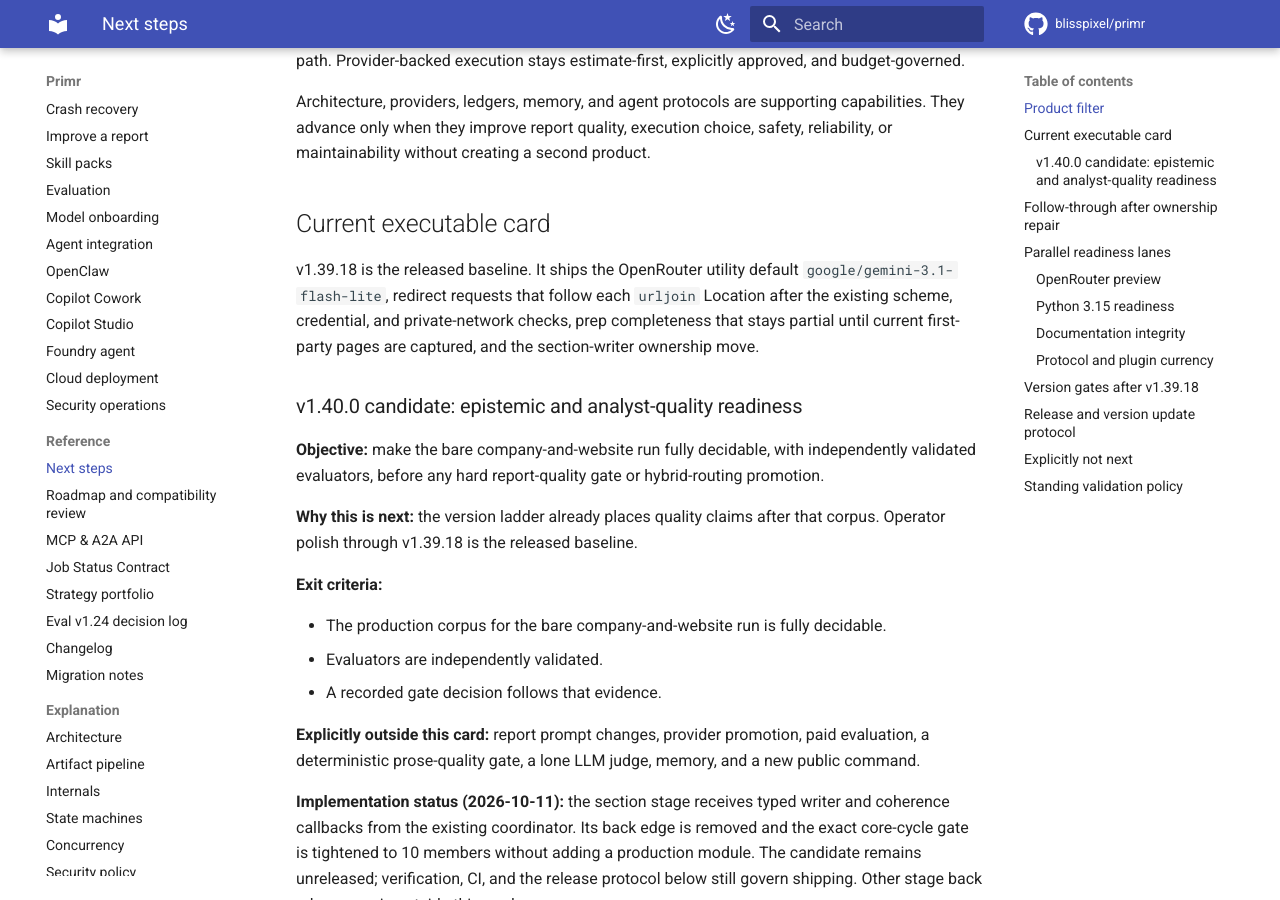
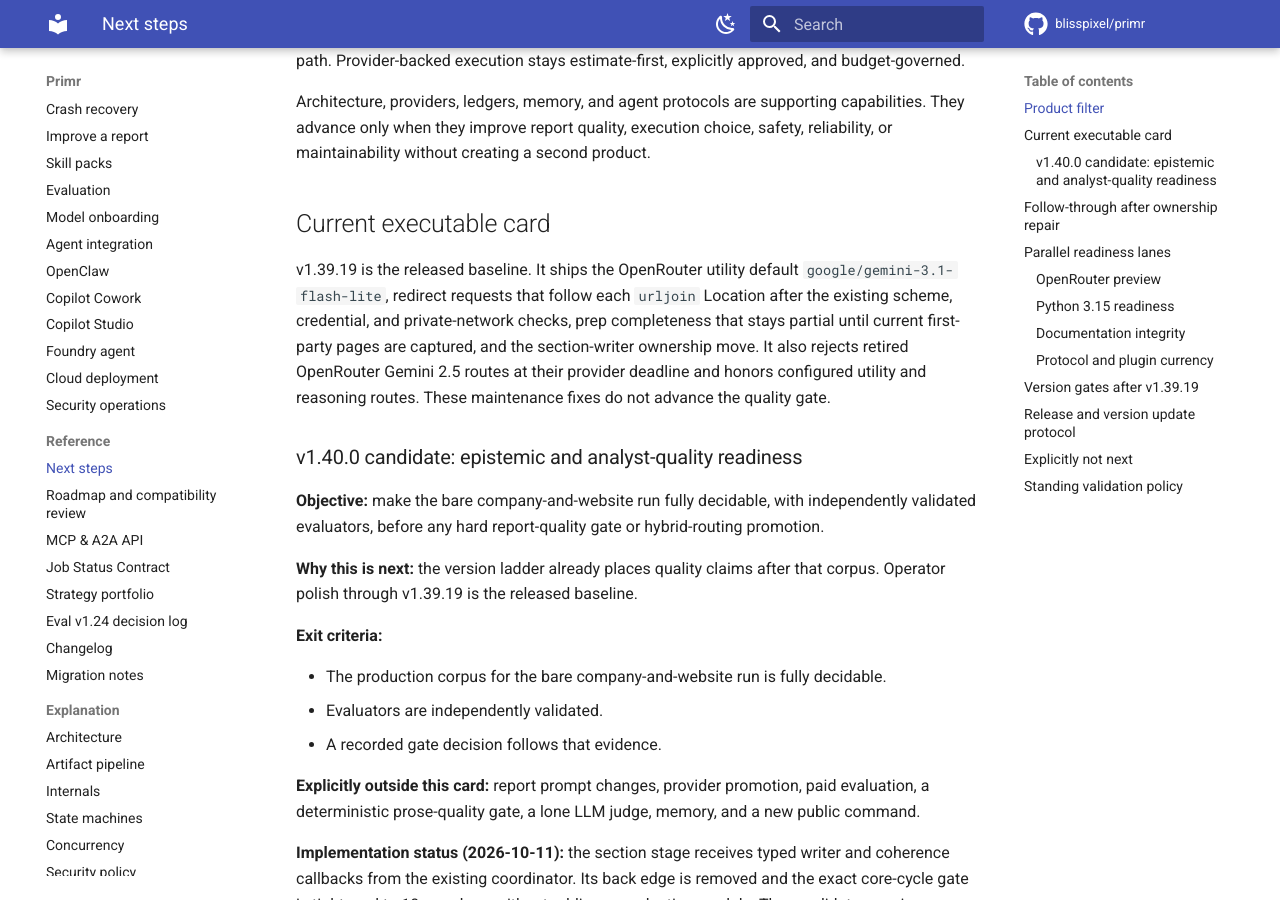
Before and after one commit to blisspixel/primr, an MkDocs documentation site: the page built from docs/NEXT_STEPS.md, in a window 1280 px wide and 900 px high, scrolled down 874 px. Built offline with MkDocs 1.6.1 and Material for MkDocs 9.7.7, drawn with Linux system fonts in a browser that asks for light colours; comment, search, counter and statistics services are not loaded; some of the changed text lies outside the part shown.

Commit message:
Align release planning and image label with 1.39.19

```diff
--- a/docs/NEXT_STEPS.md
+++ b/docs/NEXT_STEPS.md
@@ -1,6 +1,6 @@
 # Next Steps
 
-Released baseline: **v1.39.18**
+Released baseline: **v1.39.19**
 
 Next implementation candidate: **v1.40.0**
 
@@ -37,11 +37,13 @@ product.
 
 ## Current executable card
 
-v1.39.18 is the released baseline. It ships the OpenRouter utility default
+v1.39.19 is the released baseline. It ships the OpenRouter utility default
 `google/gemini-3.1-flash-lite`, redirect requests that follow each `urljoin`
 Location after the existing scheme, credential, and private-network checks,
 prep completeness that stays partial until current first-party pages are
-captured, and the section-writer ownership move.
+captured, and the section-writer ownership move. It also rejects retired OpenRouter
+Gemini 2.5 routes at their provider deadline and honors configured utility and
+reasoning routes. These maintenance fixes do not advance the quality gate.
 
 ### v1.40.0 candidate: epistemic and analyst-quality readiness
 
@@ -50,7 +52,7 @@ independently validated evaluators, before any hard report-quality gate or
 hybrid-routing promotion.
 
 **Why this is next:** the version ladder already places quality claims after
-that corpus. Operator polish through v1.39.18 is the released baseline.
+that corpus. Operator polish through v1.39.19 is the released baseline.
 
 **Exit criteria:**
 
@@ -153,7 +155,7 @@ support. Use the [compatibility review](ROADMAP_REVIEW.md) as a dated evidence
 snapshot, then recheck primary sources when upgrading. Keep transport and
 installed-layout regressions in the normal free release gate.
 
-## Version gates after v1.39.18
+## Version gates after v1.39.19
 
 Later bands advance in dependency order. A version is cut when its exit criteria
 hold, not because a date or effort estimate was written down.
```
Also changed, not shown: CLAUDE.md (+3 -0 lines), 1 other file.
